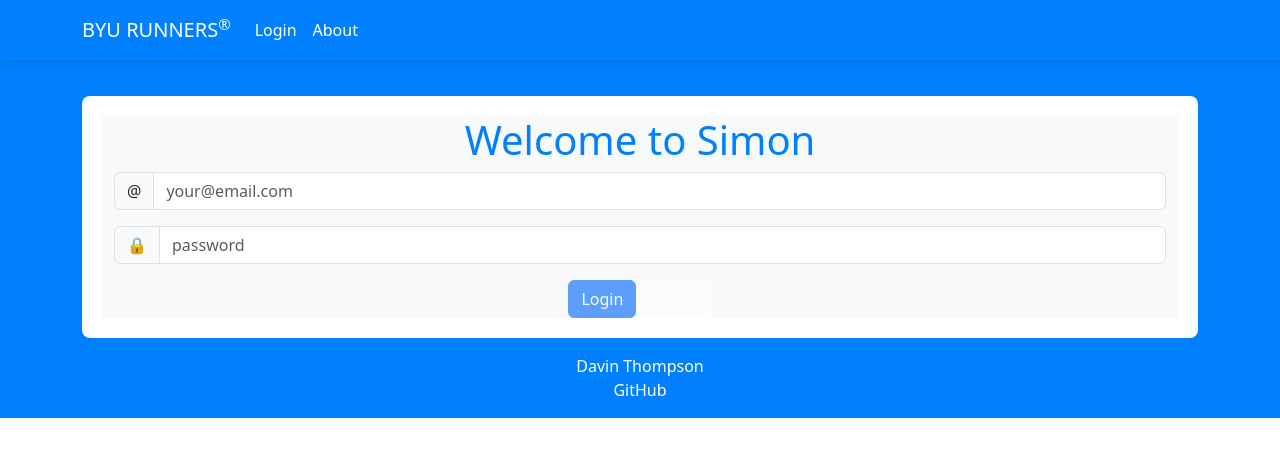
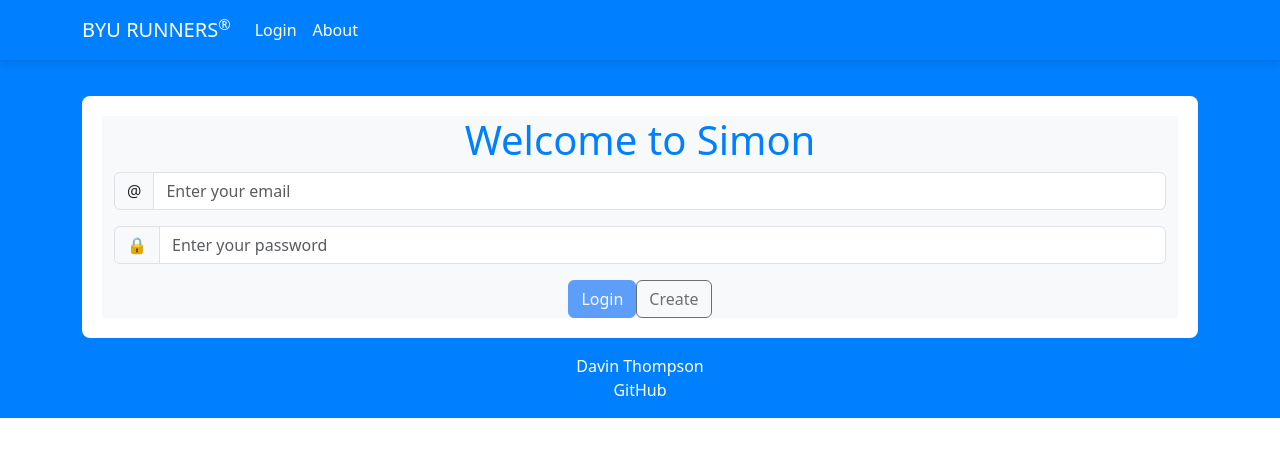
Before and after one commit to deeruns/cs260startup, a React (Vite) app in the folder startup-react/: page /login in a window 1280 px wide. Shown: the top 456 px of the page. Built offline with nearby package versions, Linux system fonts and the light colour scheme.

Commit message:
before we could login with a wrong password, not anymore

```diff
--- a/startup-react/src/login/unauthenticated.jsx
+++ b/startup-react/src/login/unauthenticated.jsx
@@ -1,40 +1,79 @@
 import React from 'react';
-
 import Button from 'react-bootstrap/Button';
 import { MessageDialog } from './messageDialog';
 
 export function Unauthenticated(props) {
-  const [userName, setUserName] = React.useState(props.userName);
+  const [userName, setUserName] = React.useState('');
   const [password, setPassword] = React.useState('');
   const [displayError, setDisplayError] = React.useState(null);
 
-  async function loginUser() {
-    localStorage.setItem('userName', userName);
-    props.onLogin(userName);
+  // Login Function
+  function loginUser() {
+    const storedPassword = localStorage.getItem(`user_${userName}_password`);
+
+    if (storedPassword === password) {
+      localStorage.setItem('userName', userName); // Remember user
+      props.onLogin(userName); // Trigger authenticated state
+    } else {
+      setDisplayError('Invalid username or password.');
+    }
   }
 
-  async function createUser() {
-    localStorage.setItem('userName', userName);
-    props.onLogin(userName);
+  // Create Account Function
+  function createUser() {
+    const existingUser = localStorage.getItem(`user_${userName}_password`);
+
+    if (existingUser) {
+      setDisplayError('User already exists.');
+    } else {
+      localStorage.setItem(`user_${userName}_password`, password);
+      localStorage.setItem('userName', userName); // Auto-login after creation
+      props.onLogin(userName); // Trigger authenticated state
+    }
   }
 
   return (
     <>
-      <div>
-        <div className='input-group mb-3'>
-          <span className='input-group-text'>@</span>
-          <input className='form-control' type='text' value={userName} onChange={(e) => setUserName(e.target.value)} placeholder='your@email.com' />
+      <div className="login-form">
+        <div className="input-group mb-3">
+          <span className="input-group-text">@</span>
+          <input
+            className="form-control"
+            type="email"
+            value={userName}
+            onChange={(e) => setUserName(e.target.value)}
+            placeholder="Enter your email"
+            required
+          />
         </div>
-        <div className='input-group mb-3'>
-          <span className='input-group-text'>🔒</span>
-          <input className='form-control' type='password' onChange={(e) => setPassword(e.target.value)} placeholder='password' />
+        <div className="input-group mb-3">
+          <span className="input-group-text">🔒</span>
+          <input
+            className="form-control"
+            type="password"
+            value={password}
+            onChange={(e) => setPassword(e.target.value)}
+            placeholder="Enter your password"
+            required
+          />
         </div>
-        <Button variant='primary' onClick={() => loginUser()} disabled={!userName || !password}>
-          Login
-        </Button>
-        <Button variant='secondary' onClick={() => createUser()} disabled={!userName || !password}>
-          Create
-        </Button>
+
+        <div className="button-group">
+          <Button
+            variant="primary"
+            onClick={loginUser}
+            disabled={!userName || !password}
+          >
+            Login
+          </Button>
+          <Button
+            variant="outline-dark"
+            onClick={createUser}
+            disabled={!userName || !password}
+          >
+            Create
+          </Button>
+        </div>
       </div>
 
       <MessageDialog message={displayError} onHide={() => setDisplayError(null)} />
```
